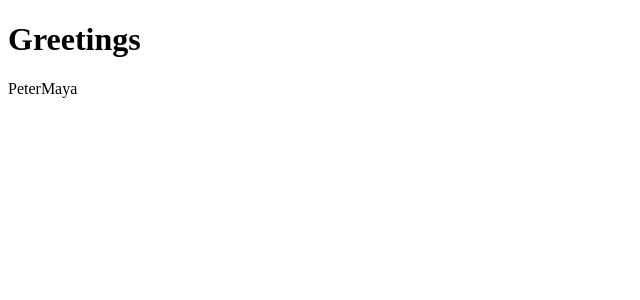
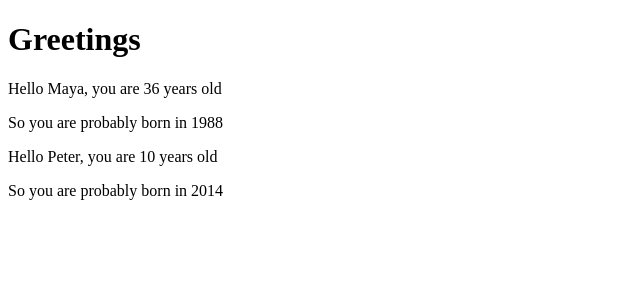
Before and after one commit to f2xiao/fullstackopen-lectureparts, a React (Vite) app in the folder part1/part1a/: page / in a window 1280 px wide. Shown: the top 300 px of the page, without its empty margins (0-640 px from the left). Built offline with nearby package versions, Linux system fonts and the light colour scheme.

Commit message:
Add Hello component and its helper function

```diff
--- a/part1/part1a/src/App.jsx
+++ b/part1/part1a/src/App.jsx
@@ -1,10 +1,29 @@
+const Hello = ({name, age}) => {
+  // component helper function
+  const bornYear = () => new Date().getFullYear() - age;
+
+  return (
+    <div>
+      <p>
+        Hello {name}, you are {age} years old
+      </p>
+      <p>So you are probably born in {bornYear()}</p>
+    </div>
+  )
+}
+
+
+
+
 const App = () => {
-  const friends = [ 'Peter', 'Maya' ];
+  const name = 'Peter';
+  const age = 10;
   return (
-    <>
+    <div>
       <h1>Greetings</h1>
-      <p>{friends}</p>
-    </>
+      <Hello name="Maya" age={26+10} />
+      <Hello name={name} age={age} />
+    </div>
   )
 }
 
```
